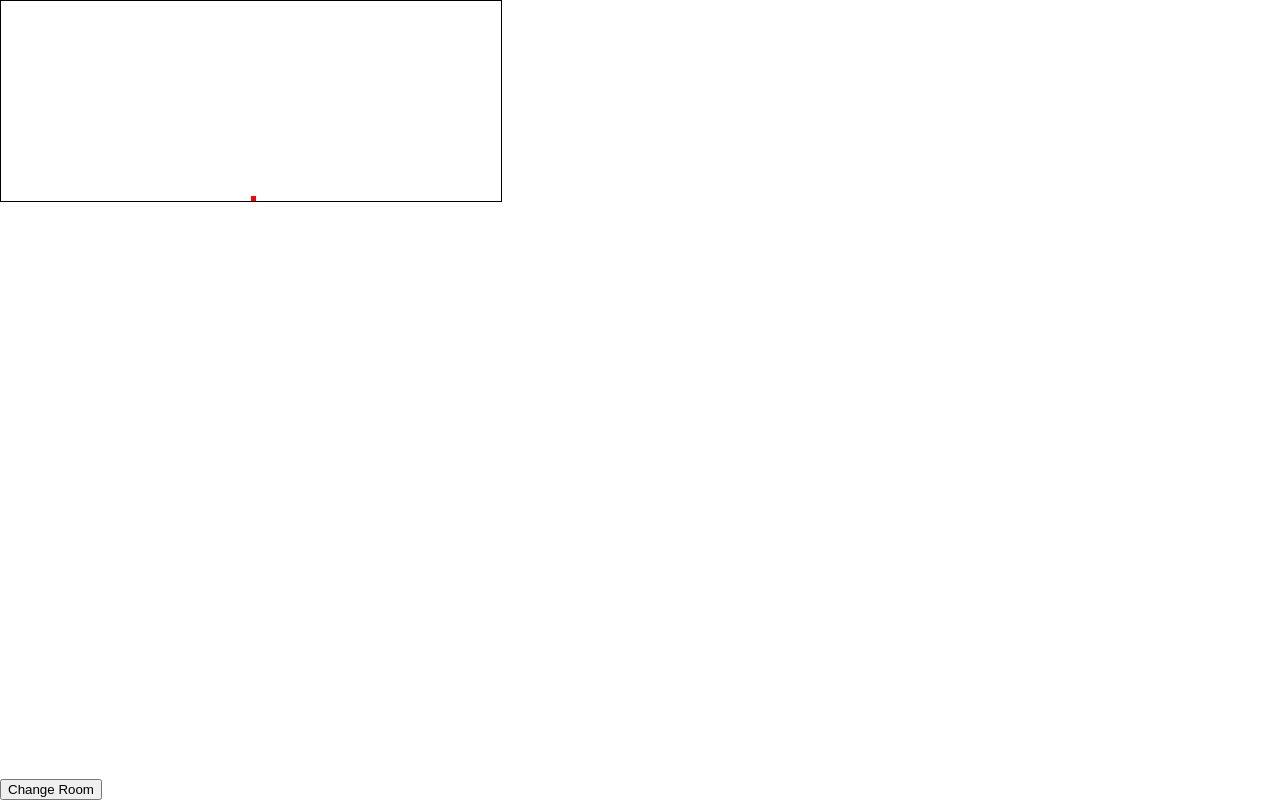
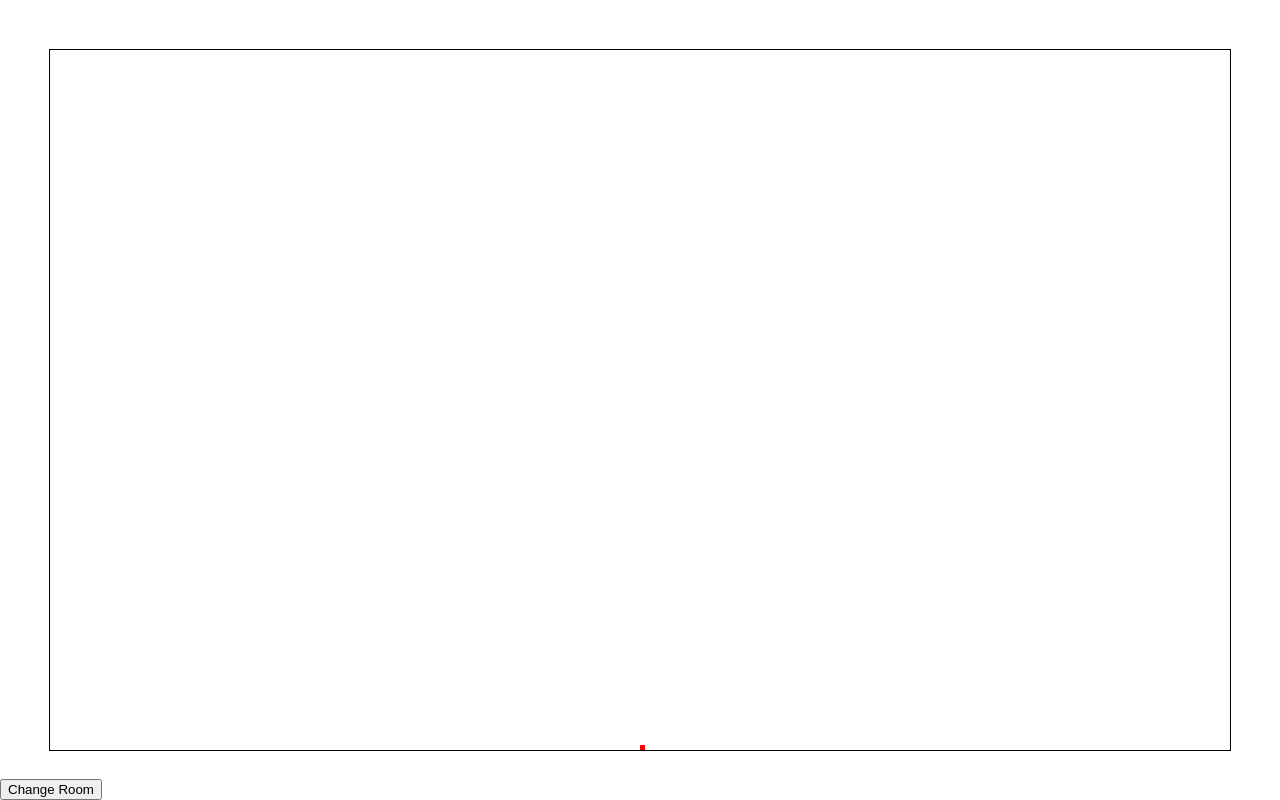
Before and after one commit to taylork2/saveOurSpaceShip, a website with bundled scripts: page index.html in a window 1280 px wide. Both pictures are taken after a click on the button "Join". Built offline with nearby package versions, Linux system fonts and the light colour scheme.

Commit message:
center stuff

```diff
--- a/index.html
+++ b/index.html
@@ -19,6 +19,16 @@
 			bottom: 0;
 			left: 0;
 		}
+		dialog {
+			position: fixed;
+			top: 40%;
+		}
+		#controller {
+			display: none;
+			height: 100vh;
+			align-items: center;
+			justify-content: center;
+		}
 	</style>
 </head>
 
@@ -27,9 +37,8 @@
 
 	</main>
 	<main id="controller">
-
+		<canvas id="canvas" style="border:1px solid #000"></canvas>
 	</main>
-	<canvas id="canvas" style="border:1px solid #000"></canvas>
 	<dialog>
 		<h2>Do you have a room ID?</h2>
 		ID: <input type="text"/>
--- a/js/player_engine.js
+++ b/js/player_engine.js
@@ -5,8 +5,8 @@
 
 var canvas = document.getElementById("canvas"),
     ctx = canvas.getContext("2d"),
-    width = 500,
-    height = 200,
+    width = window.innerWidth - 100,
+    height = window.innerHeight - 100,
     player = {
       x : width/2,
       y : height - 5,
--- a/js/room.js
+++ b/js/room.js
@@ -3,6 +3,7 @@ import { state } from './state';
 const dialog = document.querySelector('dialog');
 const button = dialog.querySelector('button');
 const input = dialog.querySelector('input');
+const controller = document.getElementById('controller');
 const changeRoomButton = document.getElementById('change-room');
 
 changeRoomButton.addEventListener('click', () => {
@@ -13,12 +14,14 @@ changeRoomButton.addEventListener('click', () => {
 const room = state.getRoom();
 if (!room) {
     dialog.open = true;
-
-    button.addEventListener('click', () => {
-        state.setRoom(input.value);
-        document.title = `Room: ${input.value}`;
-        dialog.open = false;
-    });
 } else {
     document.title = `Room: ${room}`;
+    controller.style.display = 'flex';
 }
+
+button.addEventListener('click', () => {
+    state.setRoom(input.value);
+    document.title = `Room: ${input.value}`;
+    controller.style.display = 'flex';
+    dialog.open = false;
+});
```
